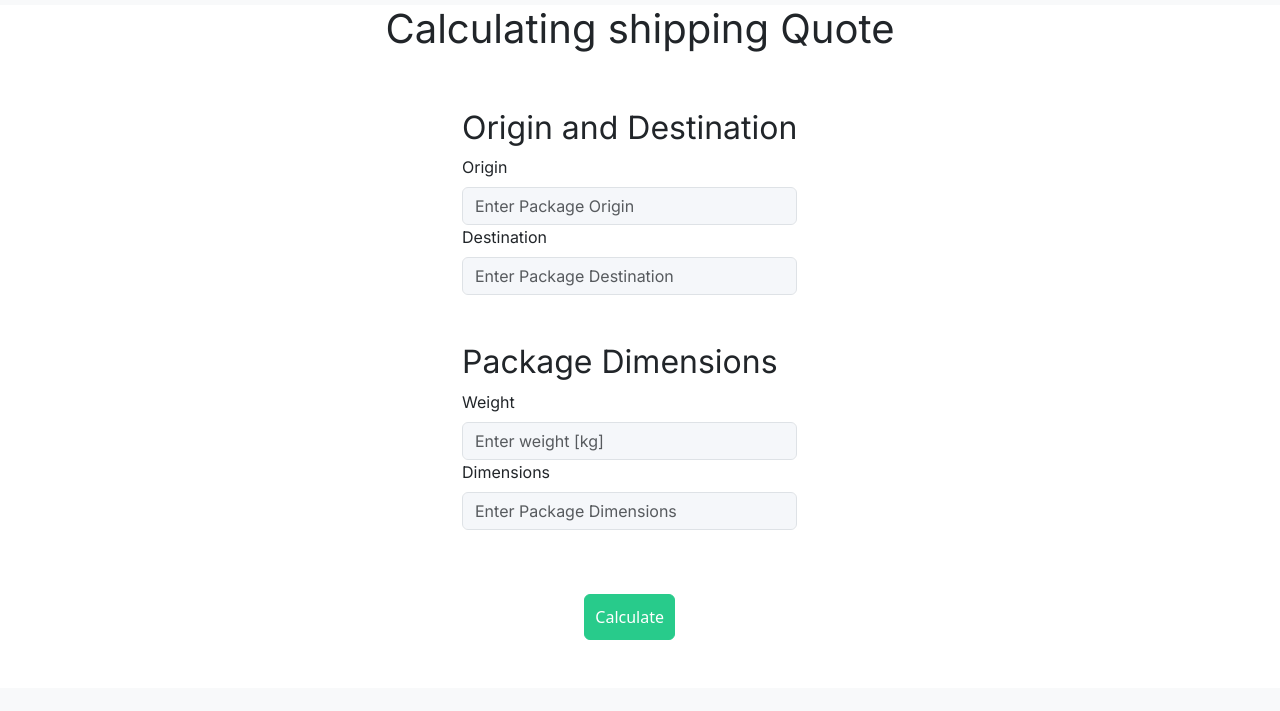
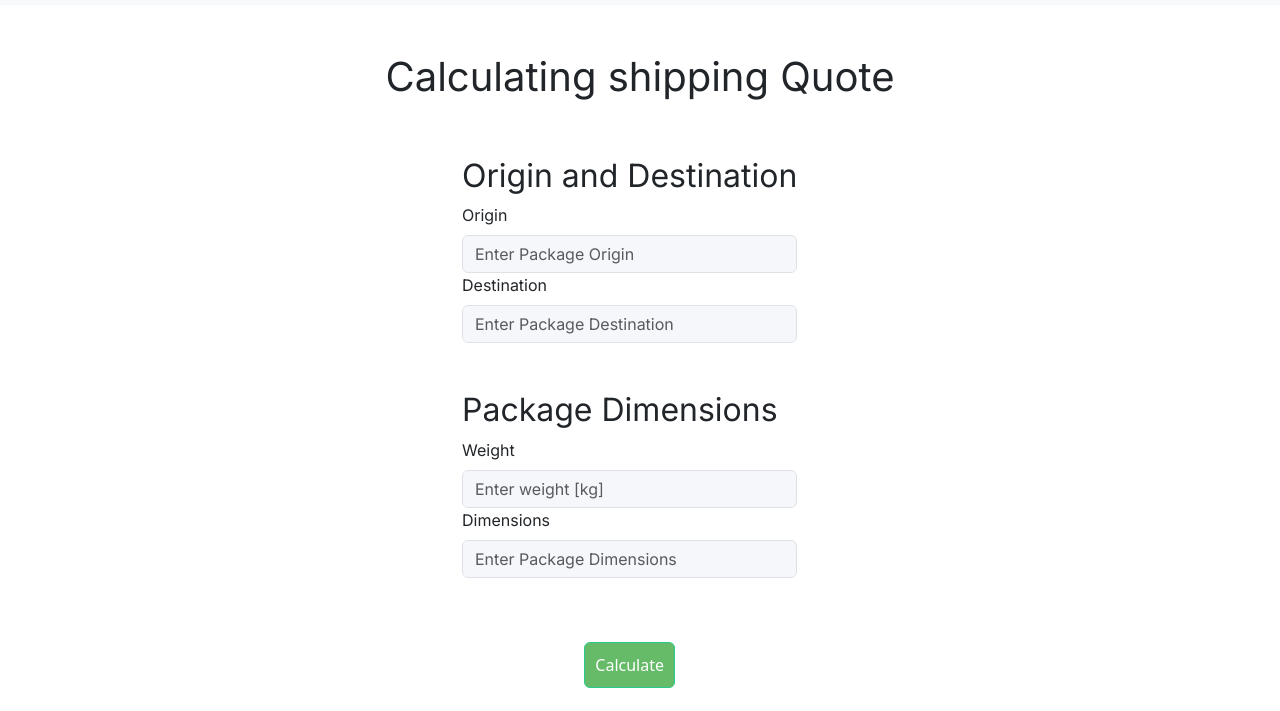
Before and after one commit to Lukateki/SkipTheCourrier, a plain HTML site: page proposalQuotation.html in a window 1280 px wide. In both pictures the pointer is over the button "Calculate". Shown: the part 89-800 px from the top of the page. Drawn offline with nearby package versions, Linux system fonts and the light colour scheme.

Commit message:
Updated buttons

```diff
--- a/proposalQuotation.html
+++ b/proposalQuotation.html
@@ -41,6 +41,9 @@
         padding-left: 10px;
         padding-right: 10px;
     }
+    .calculate-button:hover{
+        background-color: var(--Tint-1);
+    }
 
 
   </style>
@@ -49,7 +52,7 @@
 <body>
   <!-- Header -->
   <div id="header"></div>
-  <div class="body-regular-1">   <h1>Calculating shipping Quote</h1>
+  <div class="body-regular-1 mt-5">   <h1>Calculating shipping Quote</h1>
 </div>
    <br><br>
 
```
Also changed, not shown: Services.html (+4 -0 lines).
